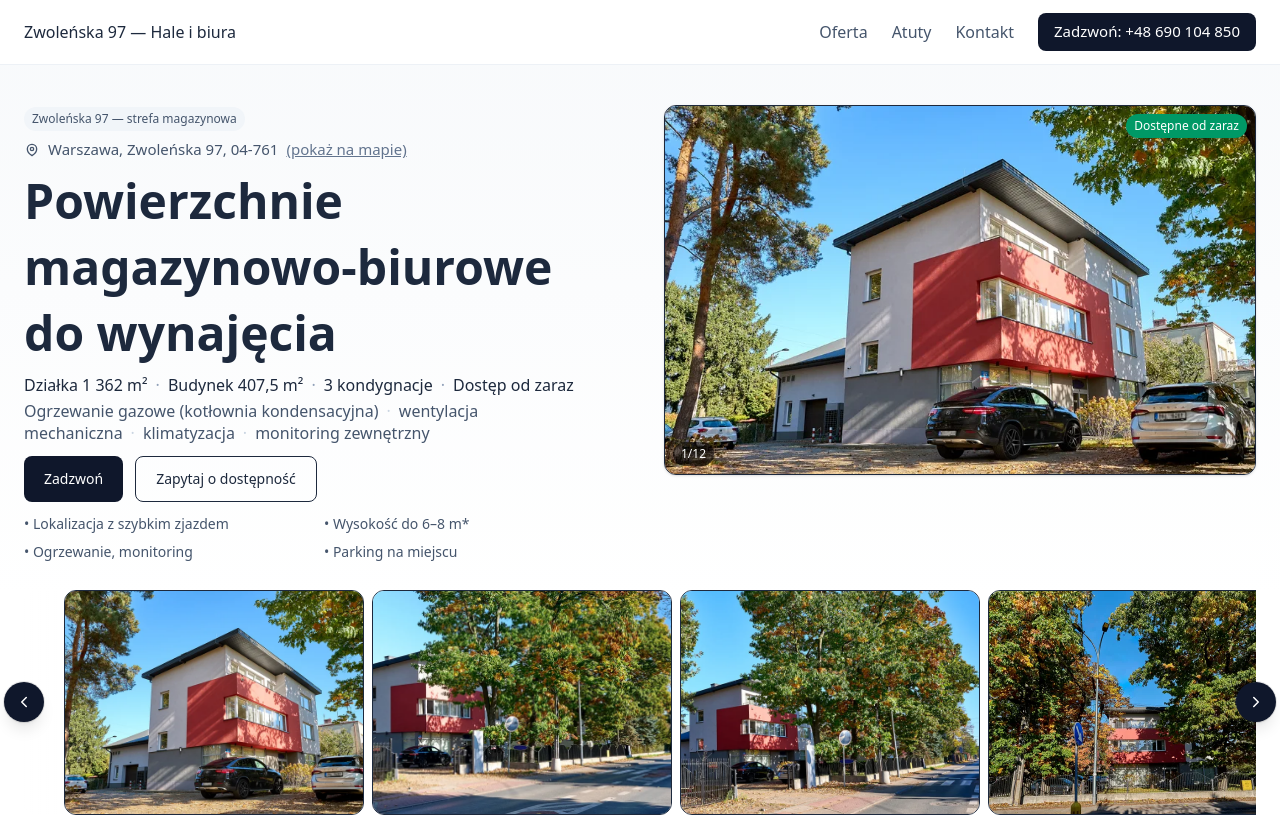
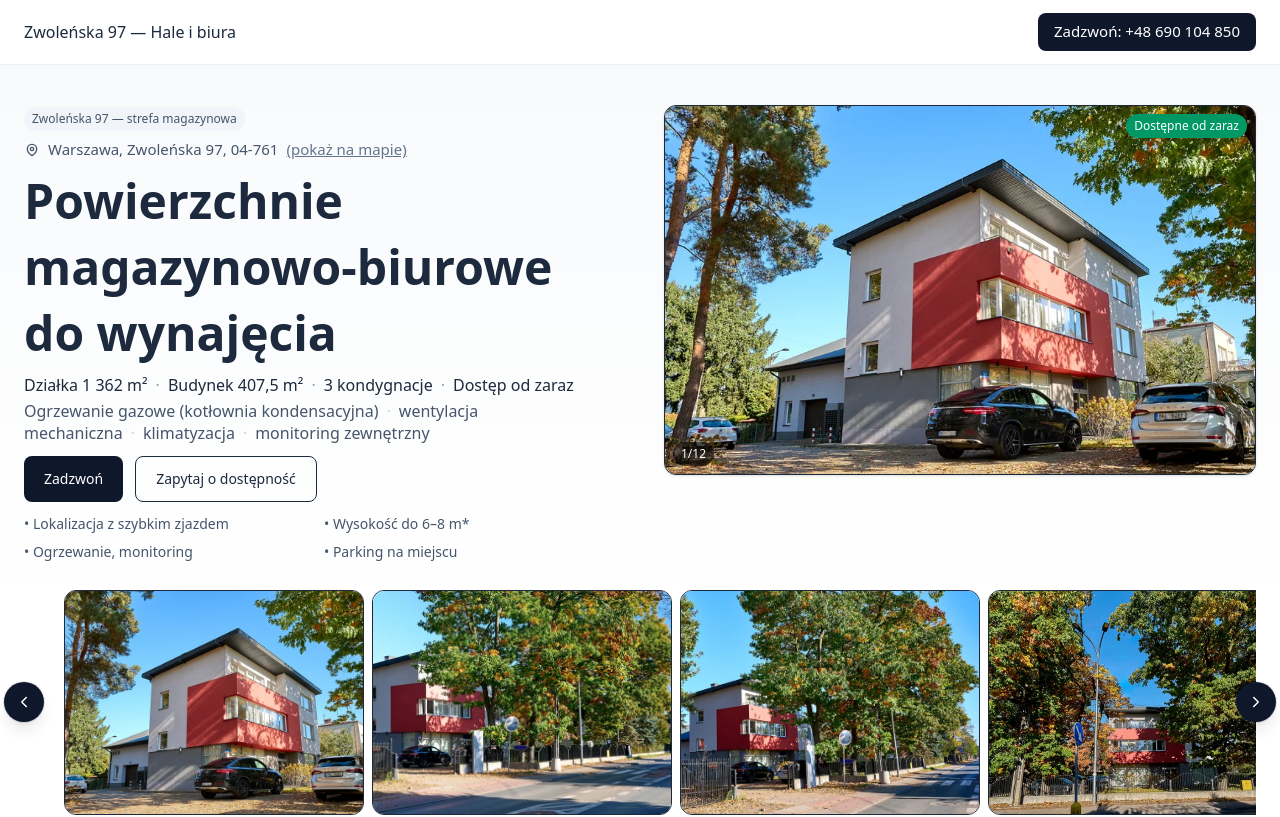
Before and after one commit to MateuszBuczynski/zwolenska97, a React (Vite) app: page / in a window 1280 px wide. Shown: the top 817 px of the page. Built offline with nearby package versions, Linux system fonts and the light colour scheme.

Commit message:
'header_poprawka'

```diff
--- a/src/components/Header.jsx
+++ b/src/components/Header.jsx
@@ -10,13 +10,6 @@
           </span>
         </div>
 
-        {/* (opcjonalnie) linki na desktopie */}
-        <nav className="hidden sm:flex items-center gap-6 mr-3 text-slate-600">
-          <a href="#oferta" className="hover:text-slate-900">Oferta</a>
-          <a href="#atuty" className="hover:text-slate-900">Atuty</a>
-          <a href="#contact" className="hover:text-slate-900">Kontakt</a>
-        </nav>
-
         {/* PRAWA STRONA: przycisk "Zadzwoń" – element flex, nie absolute */}
         <a
           href="tel:+48690104850"
```
